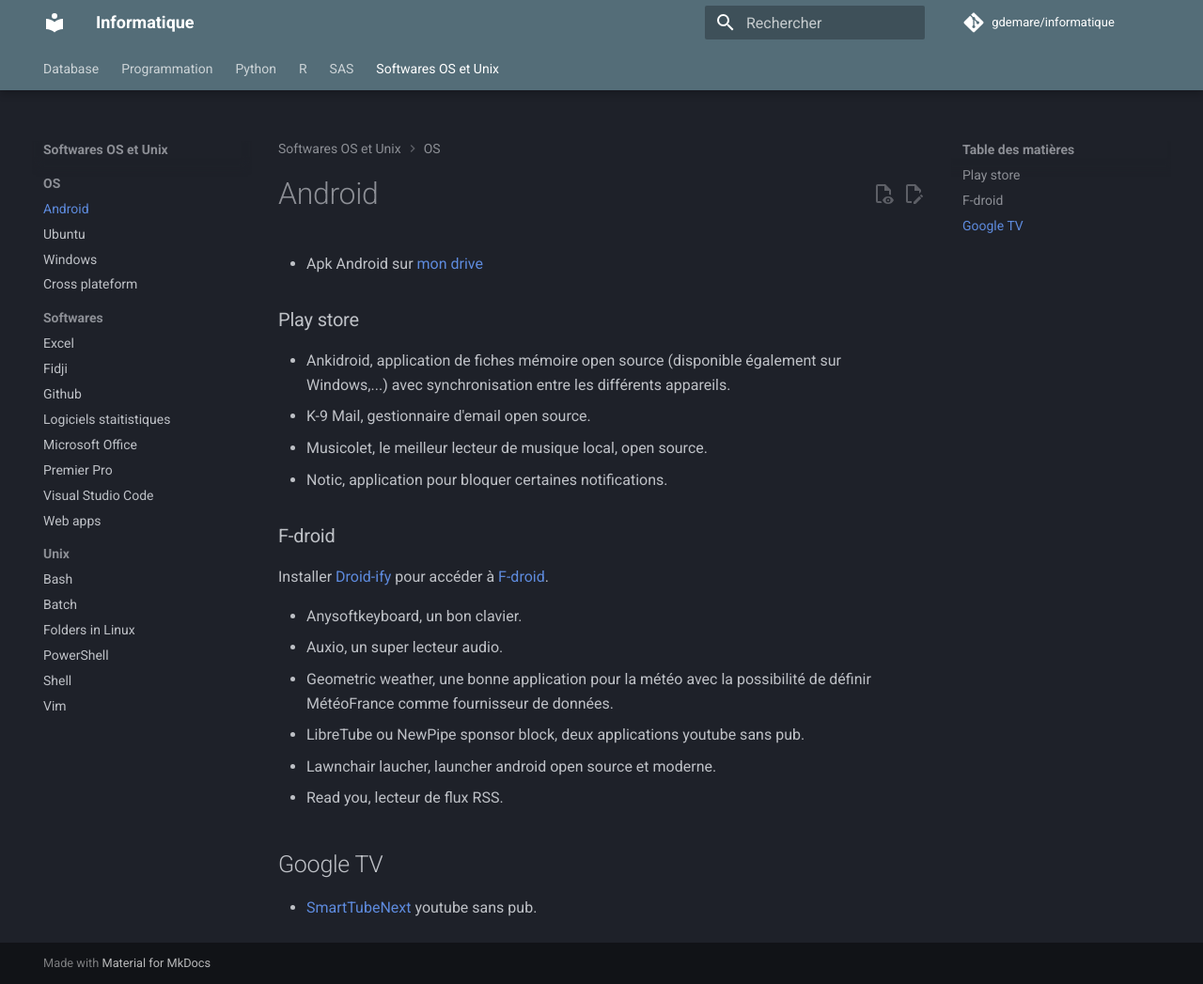
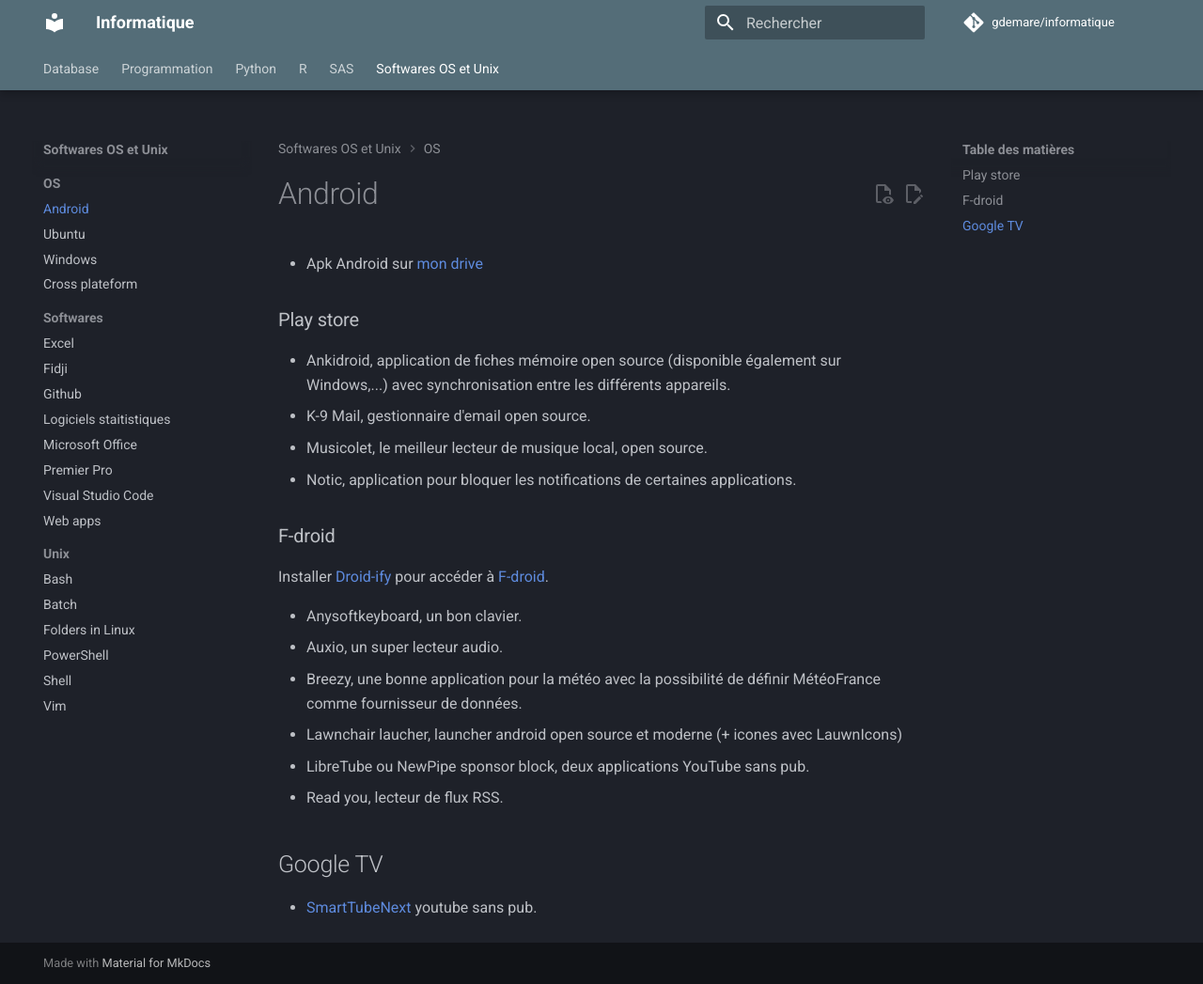
Before and after one commit to gdemare/Informatique, an MkDocs documentation site: the page built from docs/sofwares-os-unix/os/android.md, in a window 1280 px wide and 1047 px high. Shown: the whole window at 94% size. Built offline with MkDocs 1.6.1 and Material for MkDocs 9.7.7, drawn with Linux system fonts in a browser that asks for light colours; comment, search, counter and statistics services are not loaded.

Commit message:
Update android.md

```diff
--- a/docs/sofwares-os-unix/os/android.md
+++ b/docs/sofwares-os-unix/os/android.md
@@ -5,7 +5,7 @@
 * Ankidroid, application de fiches mémoire open source (disponible également sur Windows,...) avec synchronisation entre les différents appareils.
 * K-9 Mail, gestionnaire d'email open source.
 * Musicolet, le meilleur lecteur de musique local, open source.
-* Notic, application pour bloquer certaines notifications.
+* Notic, application pour bloquer les notifications de certaines applications.
 
 ### F-droid
 
@@ -13,9 +13,9 @@
 
 * Anysoftkeyboard, un bon clavier.
 * Auxio, un super lecteur audio.
-* Geometric weather, une bonne application pour la météo avec la possibilité de définir MétéoFrance comme fournisseur de données.
-* LibreTube ou NewPipe sponsor block, deux applications youtube sans pub.
-* Lawnchair laucher, launcher android open source et moderne.
+* Breezy, une bonne application pour la météo avec la possibilité de définir MétéoFrance comme fournisseur de données.
+* Lawnchair laucher, launcher android open source et moderne (+ icones avec LauwnIcons)
+* LibreTube ou NewPipe sponsor block, deux applications YouTube sans pub.
 * Read you, lecteur de flux RSS.
 
 ## Google TV
```
